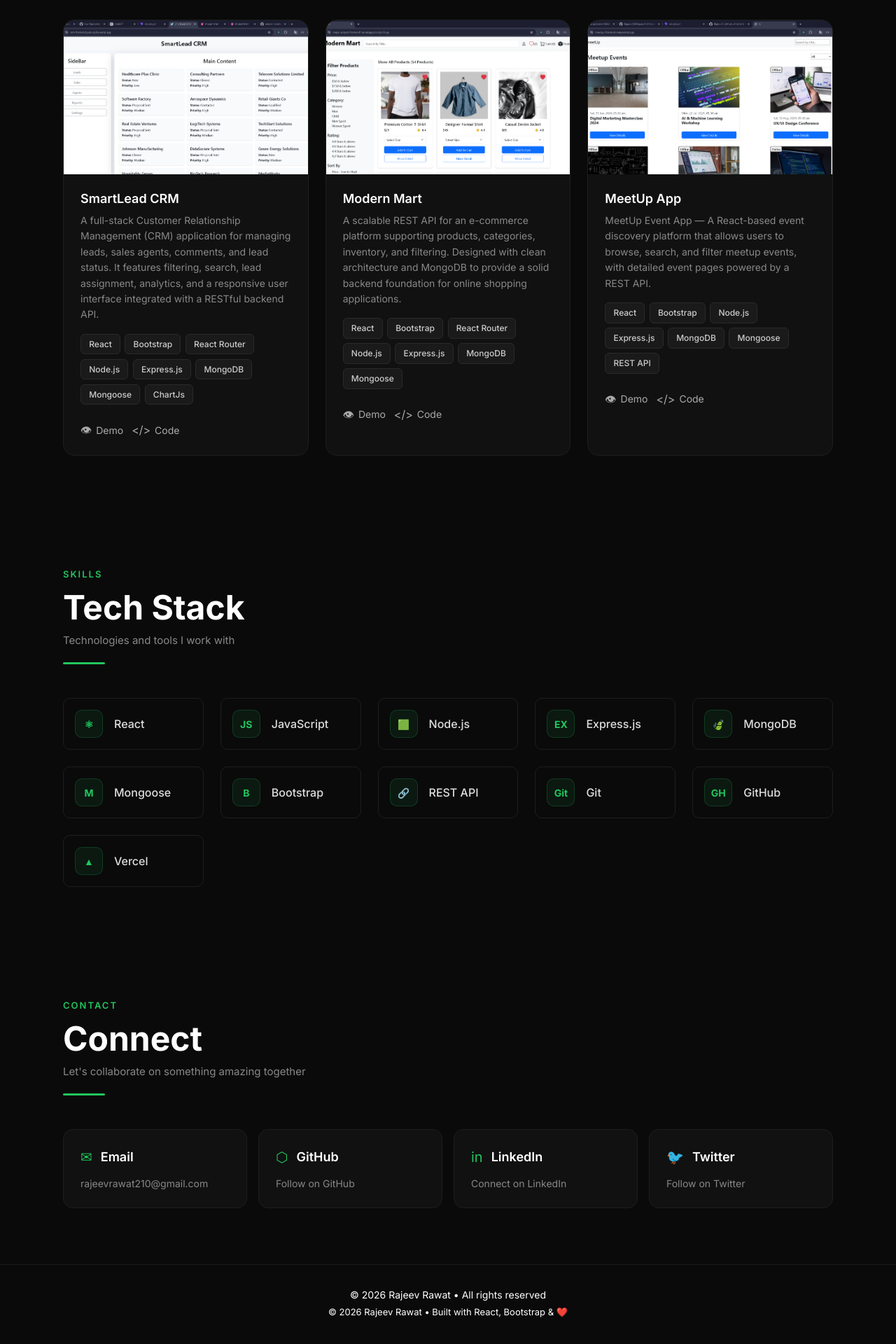
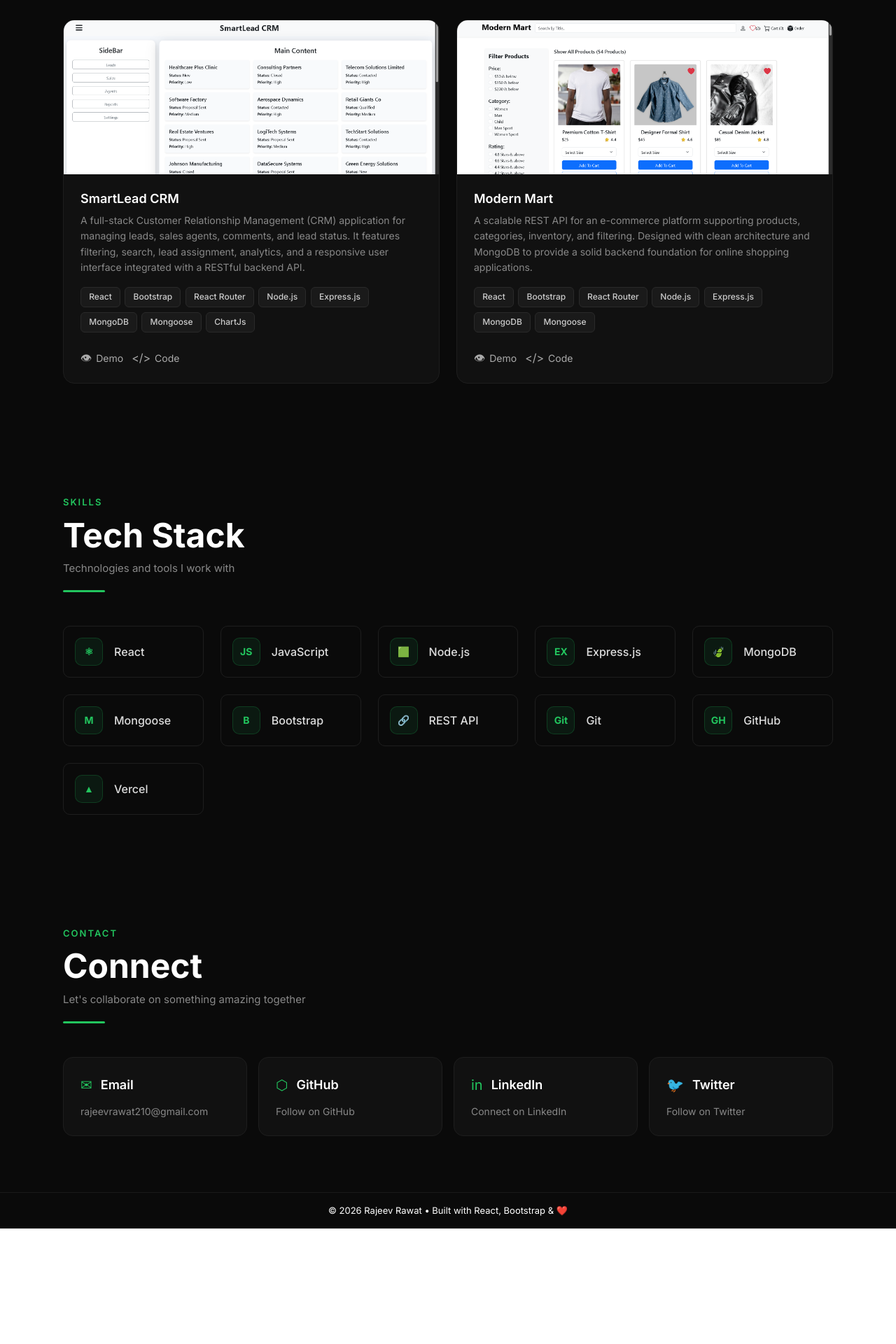
Before and after one commit to Rajeev-2100/Rajeev_Portfolio, a React (Vite) app: page / in a window 1280 px wide. Shown: the part 1065-2985 px from the top of the page at 70% size. After the commit the page ends 2820 px from the top, so only its background shows below. Built offline with nearby package versions, Linux system fonts and the light colour scheme.

Commit message:
fix(portfolio): resolve contact link, footer duplication, and project consistency issues

```diff
--- a/src/App.jsx
+++ b/src/App.jsx
@@ -37,22 +37,22 @@
     demoUrl: "https://modernmart-ecommerce-frontend.vercel.app/",
     src_Image: ecommerce,
   },
-  {
-    title: "MeetUp App",
-    desc: "MeetUp Event App — A React-based event discovery platform that allows users to browse, search, and filter meetup events, with detailed event pages powered by a REST API.",
-    tech: [
-      "React",
-      "Bootstrap",
-      "Node.js",
-      "Express.js",
-      "MongoDB",
-      "Mongoose",
-      "REST API",
-    ],
-    codeUrl: "https://github.com/Rajeev-2100/meetupFrontend.git",
-    demoUrl: "https://meetup-frontend-navy.vercel.app/",
-    src_Image: meetupData,
-  },
+  // {
+  //   title: "MeetUp App",
+  //   desc: "MeetUp Event App — A React-based event discovery platform that allows users to browse, search, and filter meetup events, with detailed event pages powered by a REST API.",
+  //   tech: [
+  //     "React",
+  //     "Bootstrap",
+  //     "Node.js",
+  //     "Express.js",
+  //     "MongoDB",
+  //     "Mongoose",
+  //     "REST API",
+  //   ],
+  //   codeUrl: "https://github.com/Rajeev-2100/meetupFrontend.git",
+  //   demoUrl: "https://meetup-frontend-navy.vercel.app/",
+  //   src_Image: meetupData,
+  // },
 ];
 
 const skills = [
@@ -340,7 +340,11 @@
             >
               View Projects
             </button>
-            <a href="https://docs.google.com/document/d/1yzBU-CSFRW37V8ICCja0CTv2xhXOQ4KkJ2GKXZelDzQ/edit?usp=sharing" target="_blank" rel="noopener noreferrer">
+            <a
+              href="https://docs.google.com/document/d/1yzBU-CSFRW37V8ICCja0CTv2xhXOQ4KkJ2GKXZelDzQ/edit?usp=sharing"
+              target="_blank"
+              rel="noopener noreferrer"
+            >
               <button
                 style={{
                   background: "transparent",
@@ -657,7 +661,7 @@
                 icon: "✉",
                 label: "Email",
                 value: "rajeevrawat210@gmail.com",
-                href: "mailto:rajeevrawat210@gmail.com",
+                href: "https://mail.google.com/mail/u/0/?fs=1&to=rajeevrawat210@gmail.com&tf=cm",
                 color: "#EA4335",
               },
               {
@@ -685,9 +689,10 @@
               <a
                 key={c.label}
                 href={c.href}
-                target="_blank"
-                rel="noreferrer"
-                style={{ textDecoration: "none", display: "block" }}
+                {...(!c.href.startsWith("mailto:")
+                  ? { target: "_blank", rel: "noreferrer" }
+                  : {})}
+                  className="text-decoration-none"
               >
                 <div
                   style={{
@@ -732,15 +737,13 @@
       </section>
 
       <footer
+        className="d-flex justify-content-center align-items-center"
         style={{
           borderTop: "1px solid #1a1a1a",
-          padding: "2rem 1.5rem",
+          paddingTop: '1rem',
           textAlign: "center",
         }}
       >
-        <p style={{ color: "#fff", fontSize: 14, marginBottom: "0.3rem" }}>
-          © 2026 Rajeev Rawat • All rights reserved
-        </p>
         <p style={{ color: "#fff", fontSize: 13 }}>
           © 2026 Rajeev Rawat • Built with React, Bootstrap & ❤️
         </p>
```
